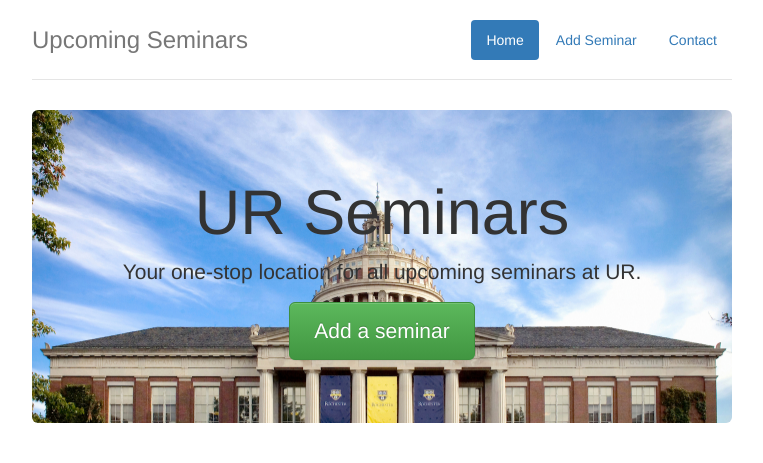
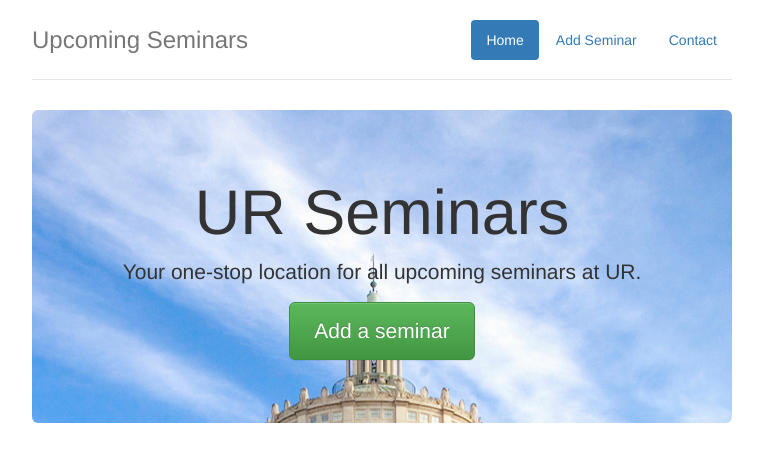
Before and after one commit to ibelkhan/csc212-proj2-goodteam, a PHP site: page / in a window 1280 px wide. Shown: the top 463 px of the page, without its empty margins (258-1021 px from the left). Run offline with PHP 8.4, Linux system fonts and the light colour scheme; data that the repository does not hold is empty; some libraries are stand-ins or nearby versions.

Commit message:
fixing git, improved image and text appearance

```diff
--- a/index.php
+++ b/index.php
@@ -38,8 +38,9 @@
       </div>
 
       <div class="jumbotron">
-        <h1>UR Seminars</h1>
-        <p class="lead">Your one-stop location for all upcoming seminars at UR.</p>
+        <div id="background" class="translucent"></div>
+        <h1 class = "jumbo-text">UR Seminars</h1>
+        <p class="lead jumo-text">Your one-stop location for all upcoming seminars at UR.</p>
         <p><a class="btn btn-lg btn-success" href="add.php">Add a seminar</a></p>
       </div>
 
--- a/jumbotron-narrow.css
+++ b/jumbotron-narrow.css
@@ -44,12 +44,18 @@ body {
 /* Main marketing message and sign up button */
 .jumbotron {
   text-align: center;
+  /*position:relative;*/
   border-bottom: 1px solid #e5e5e5;
   background: url('rush_rhees.jpg');
-  background-size: 100%;
-
+  /*background-size: 100%;*/
+  background-position:top;
 
 }
+
+.jumbo-text{
+  /*color:white;*/
+}
+
 .jumbotron .btn {
   font-size: 21px;
   padding: 14px 24px;
```
